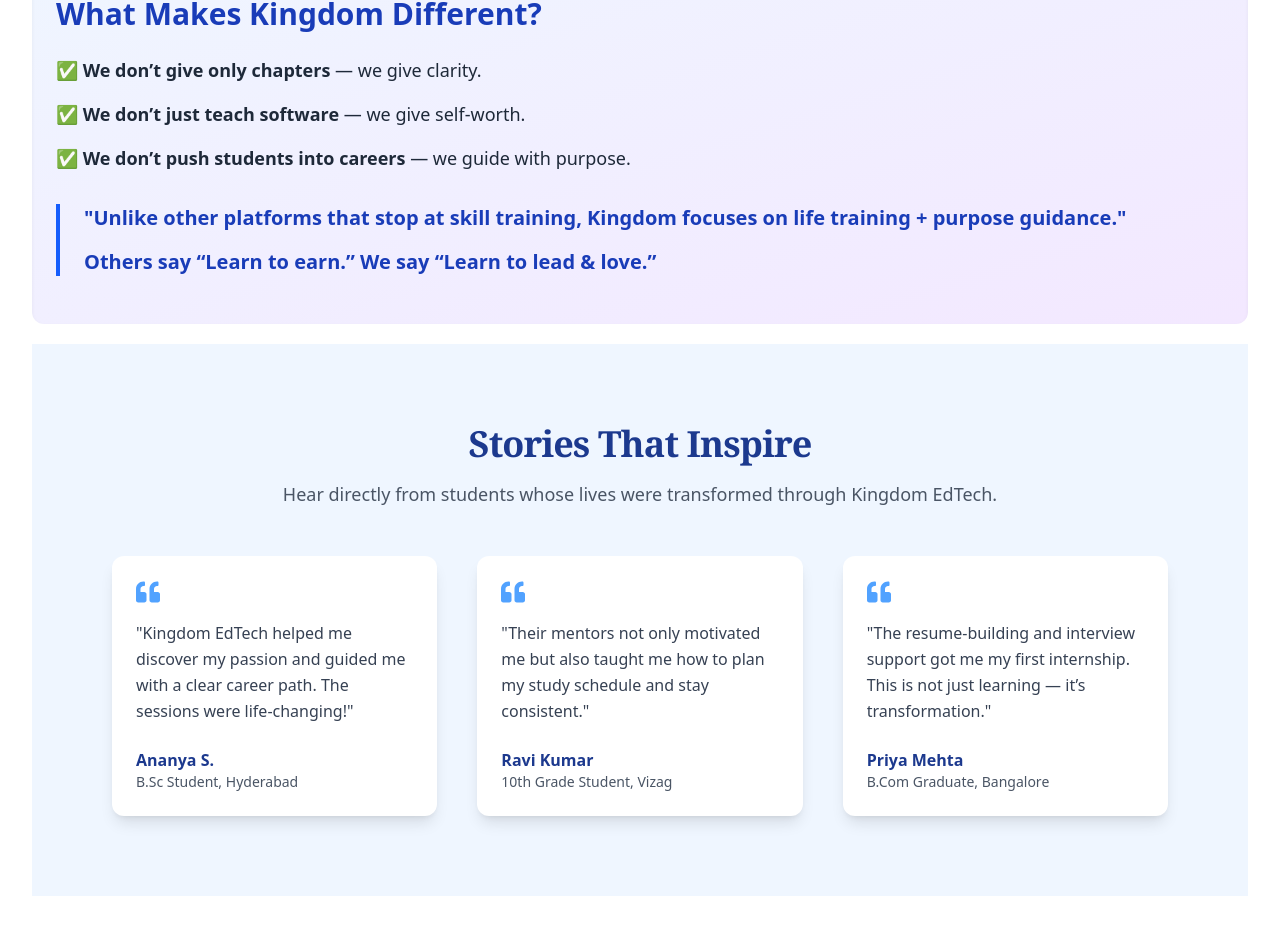
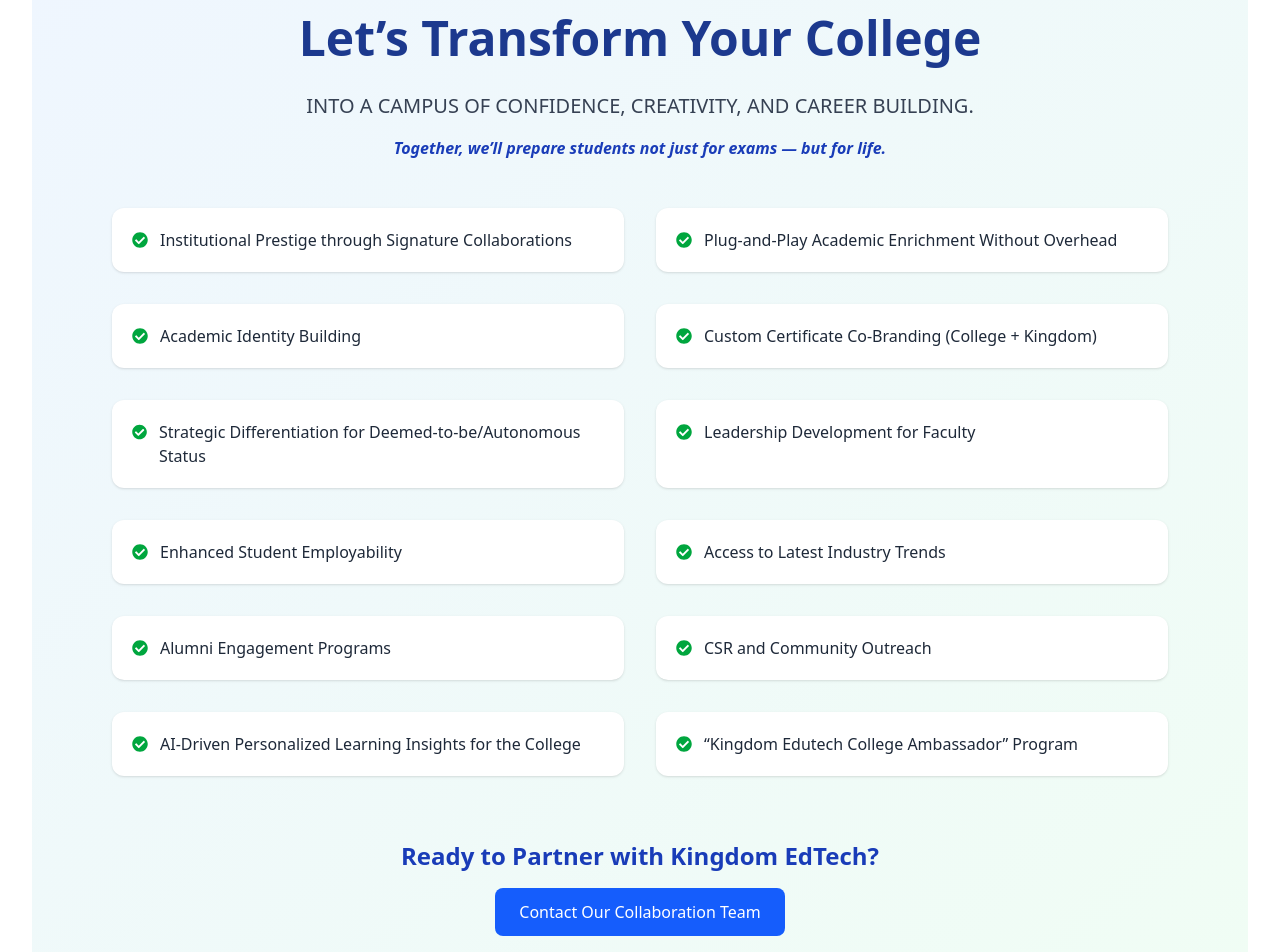
Before and after one commit to Inkarp/NewWebsiteKing, a React (Vite) app in the folder frontend/: page / in a window 1280 px wide. Shown: the part 5419-6371 px from the top of the page. Built offline with nearby package versions, Linux system fonts and the light colour scheme.

Commit message:
channged the UI

```diff
--- a/frontend/src/App.jsx
+++ b/frontend/src/App.jsx
@@ -8,6 +8,7 @@
 import Contact from './pages/Contact';
 import Header from './pages/Header';
 import Footer from './pages/Footer';
+import ScrollToTop from './ScrollToTop';
 
 function App() {
   const [blink, setBlink] = useState(false);
@@ -15,14 +16,17 @@
   useEffect(() => {
     const interval = setInterval(() => {
       setBlink(true);
-      setTimeout(() => setBlink(false), 1000); // blink duration
-    }, 5000); // every 5 seconds
+      setTimeout(() => setBlink(false), 1000);
+    }, 5000);
 
     return () => clearInterval(interval);
   }, []);
 
   return (
     <Router>
+      {/* 👇 Place inside Router */}
+      <ScrollToTop />
+
       <Header />
       <Routes>
         <Route path="/" element={<Home />} />
@@ -32,7 +36,7 @@
       </Routes>
       <Footer />
 
-      {/* WhatsApp Icon - Bottom Right */}
+      {/* WhatsApp Icon */}
       <a
         href="https://wa.me/917661956771"
         target="_blank"
--- /dev/null
+++ b/frontend/src/ScrollToTop.jsx
@@ -0,0 +1,15 @@
+import { useEffect } from 'react';
+import { useLocation } from 'react-router-dom';
+
+export default function ScrollToTop() {
+  const { pathname } = useLocation();
+
+  useEffect(() => {
+    window.scrollTo({
+      top: 0,
+      behavior: 'smooth', // or 'auto'
+    });
+  }, [pathname]);
+
+  return null;
+}
--- a/frontend/src/pages/Home.jsx
+++ b/frontend/src/pages/Home.jsx
@@ -3,6 +3,7 @@
 import Testimonials from "./Home/Testimonials";
 import WhyChooseUs from "./Home/WhyChooseUs";
 import GraduatePrograms from "./Services/GraduatePrograms";
+import InstitutionalCollaboration from "./Services/InstitutionalCollaboration";
 import PGPrograms from "./Services/PGPrograms";
 import SignaturePrograms from "./Services/SignaturePrograms";
 import SkillCoursesSection from "./Services/SkillBasedPrograms";
@@ -21,6 +22,7 @@
     <GraduatePrograms />
     <PGPrograms />
     <SkillCoursesSection />
+    <InstitutionalCollaboration />
     <WhyKingdomIsDifferent />
     <Testimonials />
   </section>
--- a/frontend/src/pages/Services.jsx
+++ b/frontend/src/pages/Services.jsx
@@ -6,10 +6,10 @@
 export default function Services() {
     return (
   <section className="p-8">
-    <SignaturePrograms />
+    {/* <SignaturePrograms />
     <GraduatePrograms />
     <PGPrograms />
-    <WhyKingdomIsDifferent />
+    <WhyKingdomIsDifferent /> */}
   </section>
 );
 }
--- /dev/null
+++ b/frontend/src/pages/Services/InstitutionalCollaboration.jsx
@@ -0,0 +1,61 @@
+import React from "react";
+import { FaCheckCircle } from "react-icons/fa";
+
+const benefits = [
+  "Institutional Prestige through Signature Collaborations",
+  "Plug-and-Play Academic Enrichment Without Overhead",
+  "Academic Identity Building",
+  "Custom Certificate Co-Branding (College + Kingdom)",
+  "Strategic Differentiation for Deemed-to-be/Autonomous Status",
+  "Leadership Development for Faculty",
+  "Enhanced Student Employability",
+  "Access to Latest Industry Trends",
+  "Alumni Engagement Programs",
+  "CSR and Community Outreach",
+  "AI-Driven Personalized Learning Insights for the College",
+  "“Kingdom Edutech College Ambassador” Program",
+];
+
+const InstitutionalCollaboration = () => {
+  return (
+    <section className="bg-gradient-to-br from-blue-50 to-green-50 py-20 px-6 md:px-20">
+      {/* Hero Quote */}
+      <div className="max-w-5xl mx-auto mb-12 text-center">
+        <h1 className="text-4xl md:text-5xl font-bold text-blue-900 leading-tight mb-6">
+          Let’s Transform Your College
+        </h1>
+        <p className="text-lg md:text-xl font-medium text-gray-700">
+          INTO A CAMPUS OF CONFIDENCE, CREATIVITY, AND CAREER BUILDING.
+        </p>
+        <p className="mt-4 text-blue-800 font-semibold italic">
+          Together, we’ll prepare students not just for exams — but for life.
+        </p>
+      </div>
+
+      {/* Benefits */}
+      <div className="max-w-6xl mx-auto grid grid-cols-1 md:grid-cols-2 gap-8">
+        {benefits.map((item, idx) => (
+          <div
+            key={idx}
+            className="flex items-start bg-white p-5 rounded-xl shadow hover:shadow-md transition"
+          >
+            <FaCheckCircle className="text-green-600 mt-1 mr-3" />
+            <p className="text-gray-800 text-base font-medium">{item}</p>
+          </div>
+        ))}
+      </div>
+
+      {/* Call to Action */}
+      <div className="text-center mt-16">
+        <h3 className="text-2xl font-semibold text-blue-800 mb-4">
+          Ready to Partner with Kingdom EdTech?
+        </h3>
+        <button className="bg-blue-600 text-white px-6 py-3 rounded-lg hover:bg-blue-700 transition">
+          Contact Our Collaboration Team
+        </button>
+      </div>
+    </section>
+  );
+};
+
+export default InstitutionalCollaboration;
```
